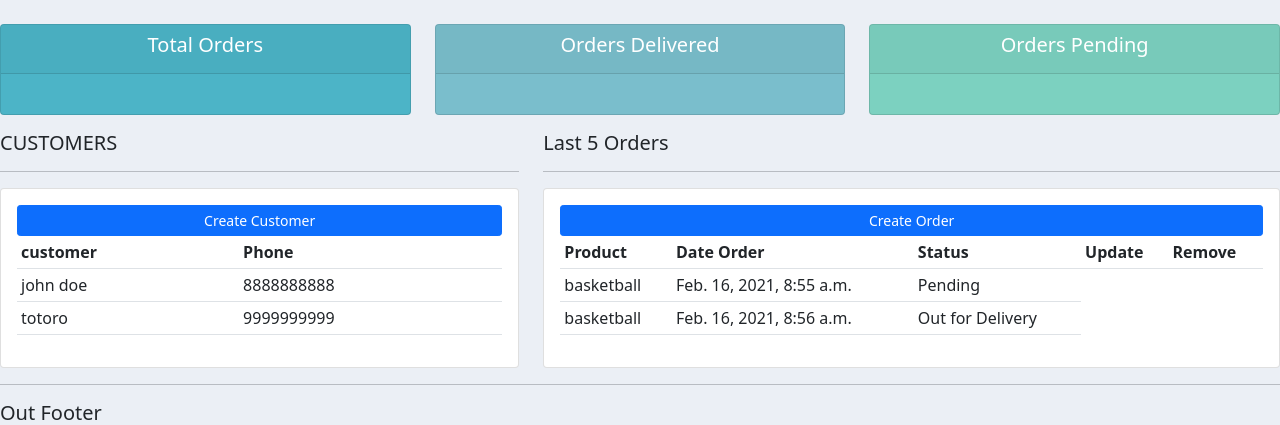
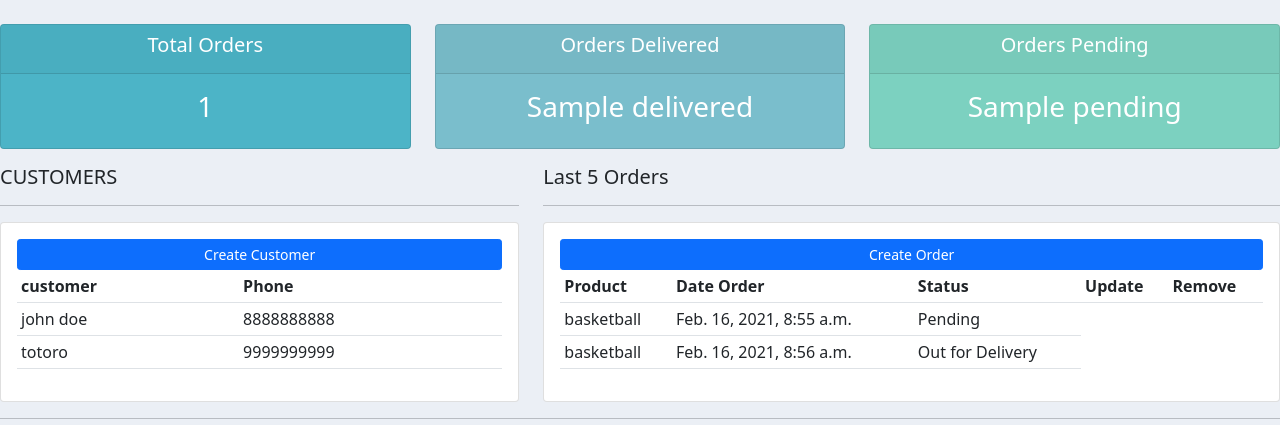
Before and after one commit to totorodev0032/django-crm, a Django app: template accounts/templates/accounts/dashboard.html in a window 1280 px wide. Shown: the part 56-481 px from the top of the page. Run offline with Django 3.2, Linux system fonts and the light colour scheme; data comes from the database, SQL or seed files in the repository; the template is opened without the code that fills it: values that come from a table or form of the project are taken from there, most other values are stand-ins (such as "Sample title", 1, 10 or a date in 2020).

Commit message:
dashboard status done

```diff
--- a/accounts/templates/accounts/status.html
+++ b/accounts/templates/accounts/status.html
@@ -8,7 +8,7 @@
 			  		<h5 class="card-title">Total Orders</h5>
 			  	</div>
 			  	<div class="card-body">
-			    	<h3 class="card-title"></h3>
+			    	<h3 class="card-title">{{total_orders}}</h3>
 			  	</div>
 			</div>
 		</div>
@@ -21,7 +21,7 @@
 			  		<h5 class="card-title">Orders Delivered</h5>
 			  	</div>
 			  	<div class="card-body">
-			    	<h3 class="card-title"></h3>
+			    	<h3 class="card-title"> {{delivered}} </h3>
 			  	</div>
 			</div>
 		</div>
@@ -34,7 +34,7 @@
 			  		<h5 class="card-title">Orders Pending</h5>
 			  	</div>
 			  	<div class="card-body">
-			    	<h3 class="card-title"></h3>
+			    	<h3 class="card-title"> {{pending}} </h3>
 			  	</div>
 			</div>
 		</div>
```
Also changed, not shown: accounts/views.py (+7 -1 lines).
